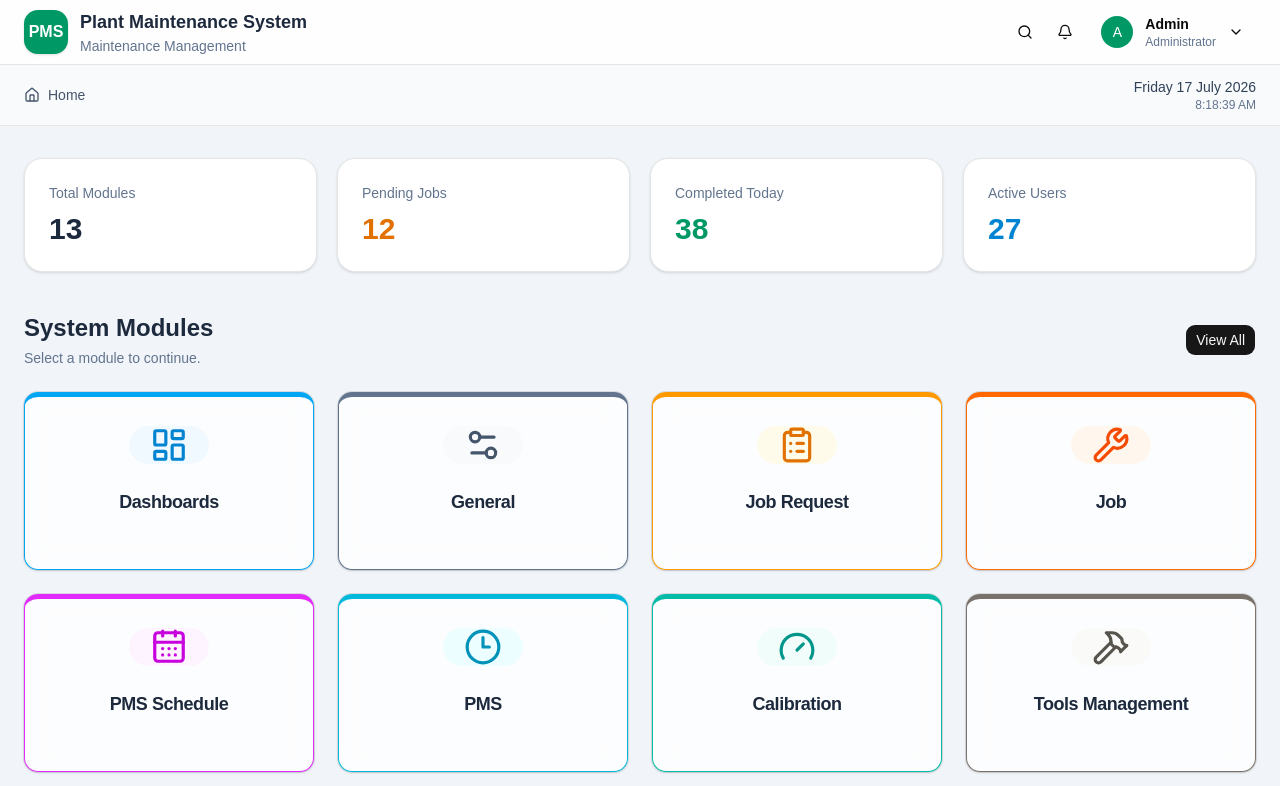
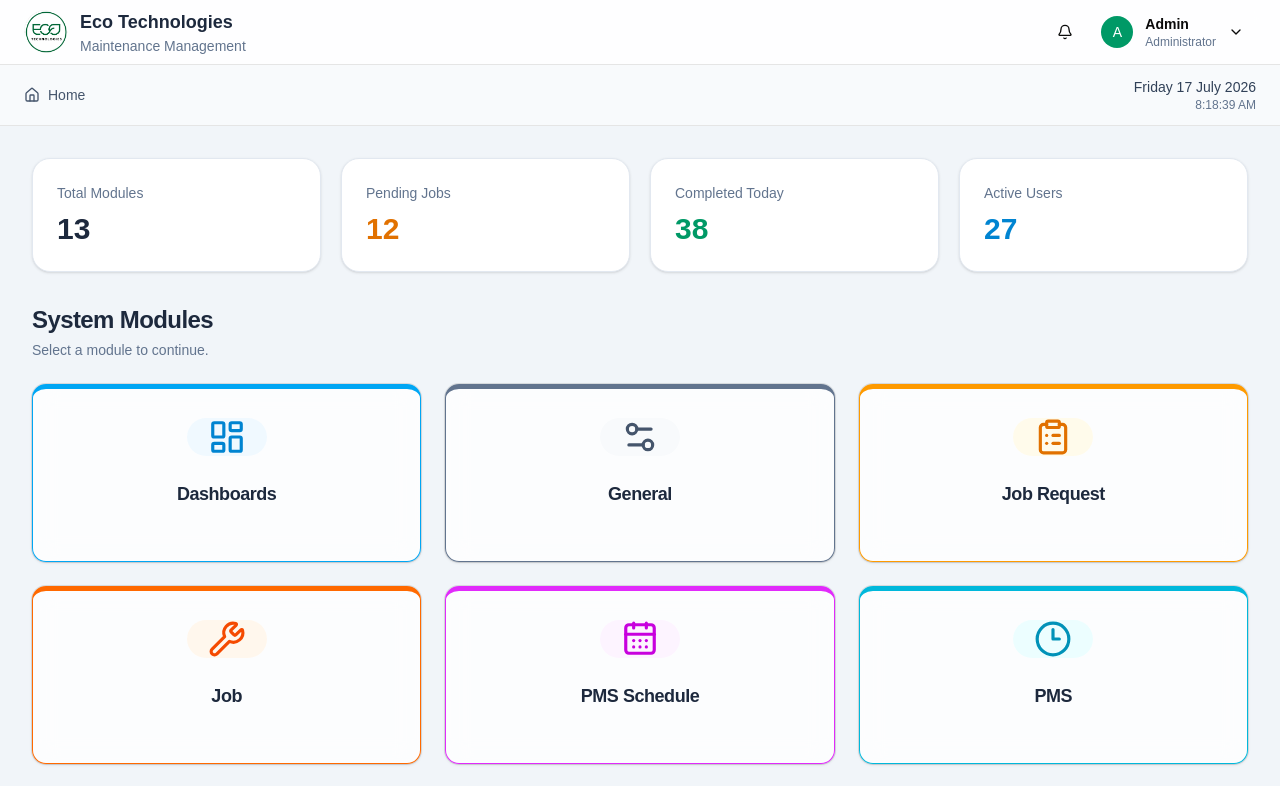
Before and after one commit to Muhammad-Anas16/Eco-Tech-PMS-User-Interface, a React (Vite) app: page / in a window 1280 px wide. Shown: the top 786 px of the page. Built offline with nearby package versions, Linux system fonts and the light colour scheme.

Commit message:
added official logo and update the code for better interface

```diff
--- a/src/components/Header.jsx
+++ b/src/components/Header.jsx
@@ -1,7 +1,8 @@
+import Eco_Tech_Logo from "../assets/eco-tech-logo.png";
 import { useEffect, useState } from "react";
 import { Link, useLocation, useNavigate } from "react-router";
 
-import { ArrowLeft, Bell, ChevronRight, Home, Search } from "lucide-react";
+import { ArrowLeft, Bell, ChevronRight, Home } from "lucide-react";
 
 import { Button } from "@/components/ui/button";
 import UserDropdown from "@/components/UserDropdown";
@@ -65,13 +66,19 @@ const Header = () => {
           )}
 
           <Link to="/" className="flex items-center gap-3">
-            <div className="flex h-11 w-11 items-center justify-center rounded-xl bg-emerald-600 font-bold text-white shadow">
+            {/* <div className="flex h-11 w-11 items-center justify-center rounded-xl bg-emerald-600 font-bold text-white shadow">
               PMS
-            </div>
+            </div> */}
+
+            <img
+              src={Eco_Tech_Logo}
+              alt="Logo"
+              className="flex h-11 w-11 items-center justify-center rounded-xl"
+            />
 
             <div>
               <h1 className="text-lg font-bold text-slate-800">
-                Plant Maintenance System
+                Eco Technologies
               </h1>
 
               <p className="text-sm text-slate-500">Maintenance Management</p>
@@ -82,10 +89,6 @@ const Header = () => {
         {/* Right */}
 
         <div className="flex items-center gap-2">
-          <Button variant="ghost" size="icon">
-            <Search size={18} />
-          </Button>
-
           <Button variant="ghost" size="icon">
             <Bell size={18} />
           </Button>
--- /dev/null
+++ b/src/components/HeroSection.jsx
@@ -0,0 +1,47 @@
+const HeroSection = ({ modules }) => {
+  const stats = [
+    {
+      id: 1,
+      title: "Total Modules",
+      value: modules.length,
+      color: "text-slate-800",
+    },
+    {
+      id: 2,
+      title: "Pending Jobs",
+      value: 12,
+      color: "text-amber-600",
+    },
+    {
+      id: 3,
+      title: "Completed Today",
+      value: 38,
+      color: "text-emerald-600",
+    },
+    {
+      id: 4,
+      title: "Active Users",
+      value: 27,
+      color: "text-sky-600",
+    },
+  ];
+
+  return (
+    <section className="grid gap-5 sm:grid-cols-2 xl:grid-cols-4">
+      {stats.map((item) => (
+        <div
+          key={item.id}
+          className="rounded-2xl border border-slate-200 bg-white p-6 shadow-sm transition-all duration-300 hover:-translate-y-1 hover:shadow-lg cursor-pointer"
+        >
+          <p className="text-sm font-medium text-slate-500">{item.title}</p>
+
+          <h2 className={`mt-2 text-3xl font-bold ${item.color}`}>
+            {item.value}
+          </h2>
+        </div>
+      ))}
+    </section>
+  );
+};
+
+export default HeroSection;
--- a/src/pages/HomePage.jsx
+++ b/src/pages/HomePage.jsx
@@ -1,62 +1,72 @@
+// import Header from "@/components/Header";
+// import ModuleCard from "@/components/ModuleCard";
+// import modules from "@/data/modules";
+// import HeroSection from "../components/HeroSection";
+
+// const HomePage = () => {
+//   return (
+//     <div className="min-h-screen bg-slate-100">
+//       <Header />
+//       <main className="mx-auto max-w-7xl px-6 py-8">
+//         {/* Hero */}
+//         <HeroSection modules={modules} />
+//         {/* Modules */}
+//         <section>
+//           <div className="mb-6 flex items-center justify-between">
+//             <div>
+//               <h2 className="text-2xl font-bold text-slate-800">
+//                 System Modules
+//               </h2>
+
+//               <p className="mt-1 text-sm text-slate-500">
+//                 Select a module to continue.
+//               </p>
+//             </div>
+//           </div>
+
+//           <div className="grid gap-6 sm:grid-cols-2 lg:grid-cols-3 xl:grid-cols-4">
+//             {modules.map((module) => (
+//               <ModuleCard key={module.id} module={module} />
+//             ))}
+//           </div>
+//         </section>
+//       </main>
+//     </div>
+//   );
+// };
+
+// export default HomePage;
+
 import Header from "@/components/Header";
+import HeroSection from "@/components/HeroSection";
 import ModuleCard from "@/components/ModuleCard";
+
 import modules from "@/data/modules";
-import { Button } from "@/components/ui/button";
 
 const HomePage = () => {
   return (
     <div className="min-h-screen bg-slate-100">
       <Header />
 
-      <main className="mx-auto max-w-7xl px-6 py-8">
-        {/* Hero */}
+      <main className="mx-auto flex max-w-7xl flex-col gap-8 p-6 lg:p-8">
+        {/* Hero Section */}
 
-        <section className="mb-10 grid gap-5 sm:grid-cols-2 xl:grid-cols-4">
-          <div className="rounded-2xl border bg-white p-6 shadow-sm">
-            <p className="text-sm text-slate-500">Total Modules</p>
+        <HeroSection modules={modules} />
 
-            <h2 className="mt-2 text-3xl font-bold text-slate-800">
-              {modules.length}
+        {/* Modules Section */}
+
+        <section className="flex flex-col gap-6">
+          <div className="flex flex-col gap-1">
+            <h2 className="text-2xl font-bold tracking-tight text-slate-800">
+              System Modules
             </h2>
+
+            <p className="text-sm text-slate-500">
+              Select a module to continue.
+            </p>
           </div>
 
-          <div className="rounded-2xl border bg-white p-6 shadow-sm">
-            <p className="text-sm text-slate-500">Pending Jobs</p>
-
-            <h2 className="mt-2 text-3xl font-bold text-amber-600">12</h2>
-          </div>
-
-          <div className="rounded-2xl border bg-white p-6 shadow-sm">
-            <p className="text-sm text-slate-500">Completed Today</p>
-
-            <h2 className="mt-2 text-3xl font-bold text-emerald-600">38</h2>
-          </div>
-
-          <div className="rounded-2xl border bg-white p-6 shadow-sm">
-            <p className="text-sm text-slate-500">Active Users</p>
-
-            <h2 className="mt-2 text-3xl font-bold text-sky-600">27</h2>
-          </div>
-        </section>
-
-        {/* Modules */}
-
-        <section>
-          <div className="mb-6 flex items-center justify-between">
-            <div>
-              <h2 className="text-2xl font-bold text-slate-800">
-                System Modules
-              </h2>
-
-              <p className="mt-1 text-sm text-slate-500">
-                Select a module to continue.
-              </p>
-            </div>
-
-            <Button>View All</Button>
-          </div>
-
-          <div className="grid gap-6 sm:grid-cols-2 lg:grid-cols-3 xl:grid-cols-4">
+          <div className="grid grid-cols-1 gap-6 sm:grid-cols-2 xl:grid-cols-3 2xl:grid-cols-4">
             {modules.map((module) => (
               <ModuleCard key={module.id} module={module} />
             ))}
```
Also changed, not shown: src/assets/eco-tech-logo.png (added).
